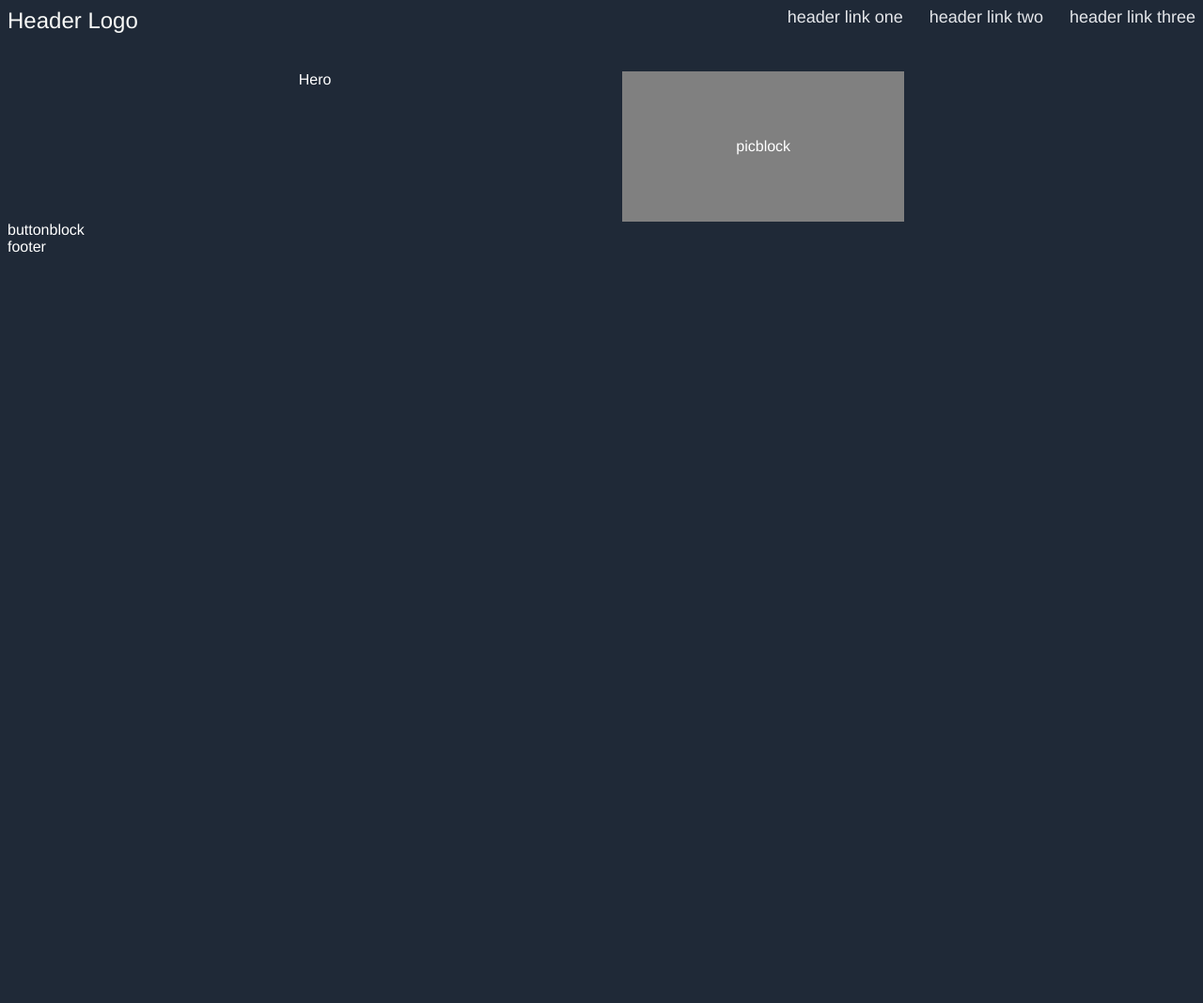
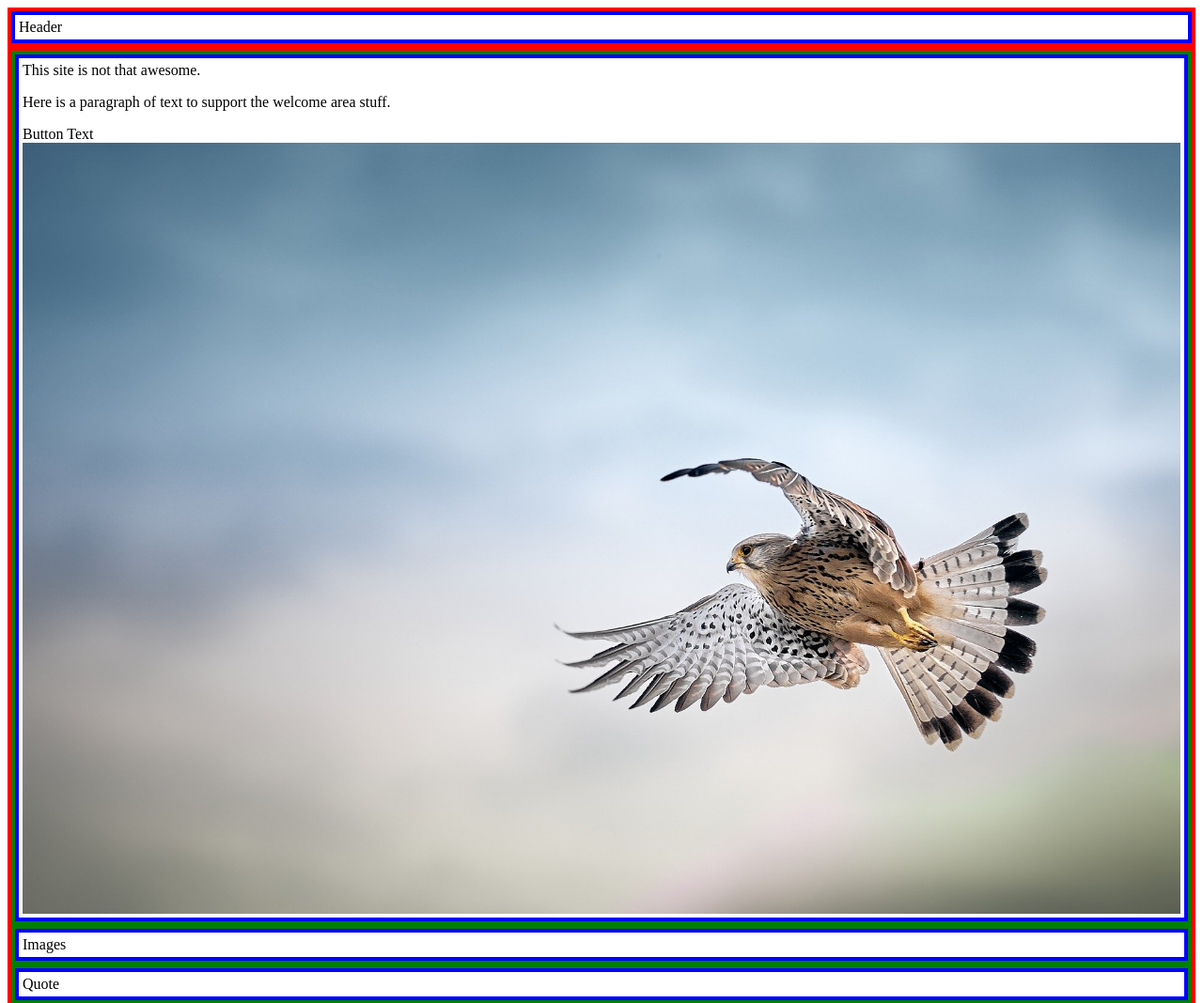
Before and after one commit to dmh-dev/odin-landingpage, a plain HTML site: page index.html in a window 1280 px wide. Shown: the top 1068 px of the page at 94% size. Before the commit the page ends 800 px from the top, so only its background shows below. Drawn offline with Linux system fonts and the light colour scheme.

Commit message:
Add hero area

```diff
--- a/index.html
+++ b/index.html
@@ -3,22 +3,58 @@
     <head>
         <meta charset="utf-8">
         <link rel="stylesheet" href="style.css">
+        <meta name="viewport" content="width=device-width, initial-scale=1">
         <title>Landing Page</title>
     </head>
     <body>
-        <div class="header">
-            <div class="leftheader">Header Logo</div>
-            <div class="rightheader">
-                <div>header link one</div>
-                <div>header link two</div>
-                <div>header link three</div>
-            </div>
-        </div>
-        <div class="hero">
-            <div class="heroleft">Hero</div>
-            <div class="picblock">picblock</div>
-        </div>
-        <div class="buttonblock">buttonblock</div>
-        <div class="footer">footer</div>
+        <header>
+            <inner-column>
+                Header
+            </inner-column>
+        </header>
+
+        <main>
+            <section>
+                <inner-column>
+
+                    <graphic-diptych>
+                        <text-content>
+                            This site is not that awesome.
+                            <p>Here is a paragraph of text to support the welcome area stuff.</p>
+                            <a href="#">Button Text</a>
+                        </text-content>
+
+                        <picture>
+                            <img src="img/falcon-g0eff4e180_1920.jpg" alt="$todo">
+                        </picture>
+                    </graphic-diptych>
+                </inner-column>
+            </section>
+
+            <section>
+                <inner-column>
+                    Images
+                </inner-column>
+            </section>
+
+            <section>
+                <inner-column>
+                    Quote
+                </inner-column>
+            </section>
+
+            <section>
+                <inner-column>
+                    Call to Action
+                </inner-column>
+            </section>
+
+        </main>
+
+        <footer>
+            <inner-column>
+                Footer
+            </inner-column>
+        </footer>
     </body>
 </html>
--- a/style.css
+++ b/style.css
@@ -1,43 +1,41 @@
+* {
+    box-sizing: border-box;
+}
 body {
     display: flex;
     flex-direction: column;
-    background-color: #1F2937;
-    color: white;
-    font-family: Helvetica, Arial, sans-serif;
+    min-height: 100vh;
 }
 
-.header {
-    display: flex;
-    justify-content: space-between;
+header, footer, main {
+    border: 4px solid red;
+}
+main {
+    flex-grow: 1;
 }
 
-.leftheader {
-    color: #f9faf8;
-    font-size: 24px;
+section {
+    border: 4px solid green;
 }
 
-.rightheader {
-    color: #E5E7EB;
-    font-size: 18px;
-    display: flex;
-    gap: 28px;
+inner-column {
+    border:4px solid blue;
+    display: block;
+    padding:4px
 }
 
-.hero {
-    display: flex;
-    justify-content: space-evenly;
-    margin-top: 40px;
+picture {
+    display: block;
+
 }
 
-.heroleft{
+img {
+    display: block;
+    width: 100%;
+    height: auto;
+}
 
+a {
+    color: inherit;
+    text-decoration: none;
 }
-.picblock {
-    background-color: gray;
-    min-width: 300px;
-    min-height: 160px;
-    text-align: center;
-    display: flex;
-    flex-direction: column;
-    justify-content: center;
-}
```
Also changed, not shown: img/falcon-g0eff4e180_1920.jpg (added), img/pexels-temmuz-uzun-9995076.jpg (added).
